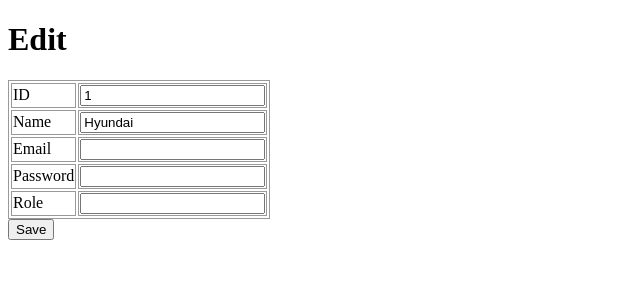
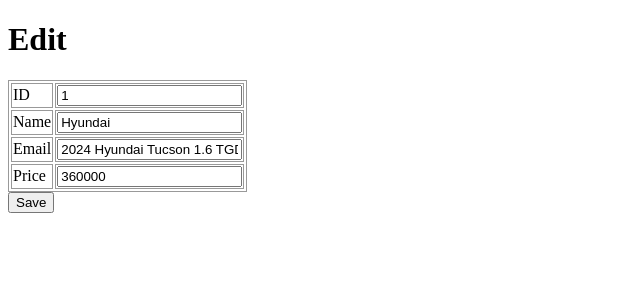
Before and after one commit to wesleyclassen/RoomRaccoon, a PHP site: page /edit?id=1 in a window 1280 px wide. Shown: the top 300 px of the page, without its empty margins (0-640 px from the left). Run offline with PHP 8.4, Linux system fonts and the light colour scheme; data comes from the database, SQL or seed files in the repository; data that the repository does not hold is empty.

Commit message:
Update: Edit

```diff
--- a/src/Views/edit.php
+++ b/src/Views/edit.php
@@ -32,26 +32,17 @@
             <td>Email</td>
             <td>
                 <label for="email">
-                    <input type="email" required name="email" value="<?= $data['email'] ?>"
-                           placeholder="<?= $data['email'] ?>">
+                    <input type="text" required name="email" value="<?= $data['description'] ?>"
+                           placeholder="<?= $data['description'] ?>">
                 </label>
             </td>
         </tr>
         <tr>
-            <td>Password</td>
+            <td>Price</td>
             <td>
                 <label>
-                    <input type="password" required name="password" value="<?= $data['password'] ?>"
-                           placeholder="<?= $data['password'] ?>">
-                </label>
-            </td>
-        </tr>
-        <tr>
-            <td>Role</td>
-            <td>
-                <label>
-                    <input type="text" required name="role" value="<?= $data['role'] ?>"
-                           placeholder="<?= $data['role'] ?>">
+                    <input type="text" required name="price" value="<?= $data['price'] ?>"
+                           placeholder="<?= $data['price'] ?>">
                 </label>
             </td>
         </tr>
```
